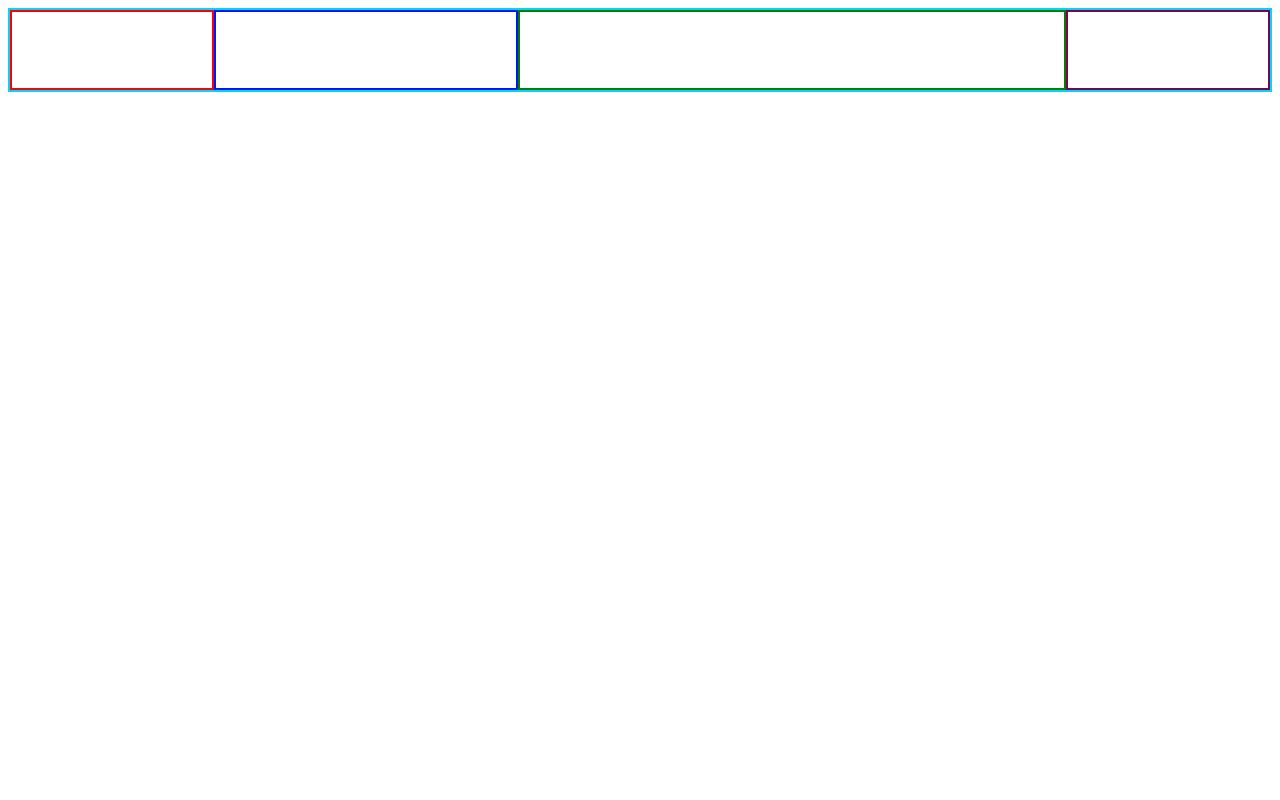
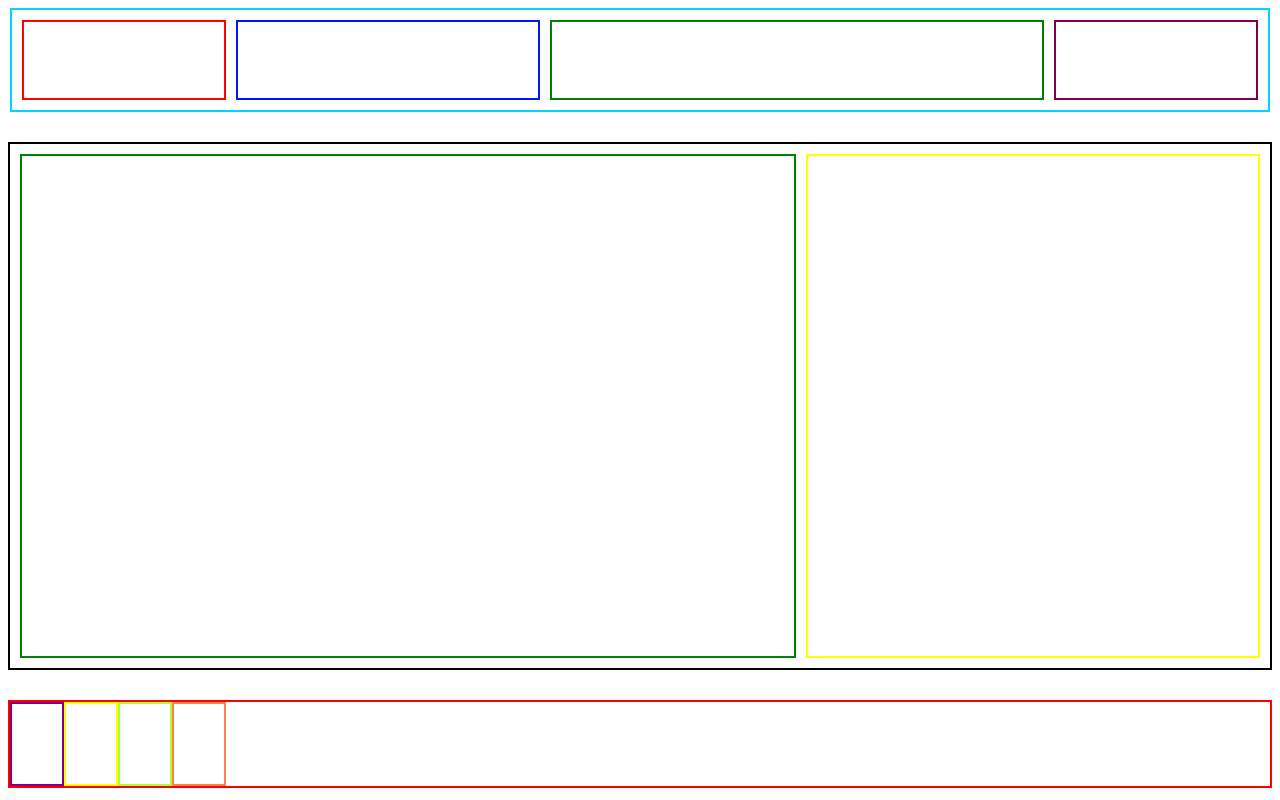
Before and after one commit to Tricxddev/Donation-Platform, a website: page web/landingPage.html in a window 1280 px wide. Drawn offline with Linux system fonts and the light colour scheme.

Commit message:
web updt v2

```diff
--- a/stylesheet/donate.css
+++ b/stylesheet/donate.css
@@ -1,42 +1,91 @@
 .head_class{
     border:  2px solid rgb(0, 213, 255);
     /* height: 2cm; */
-    /* margin: 20px; */
+    margin: 2px;
     /* padding: 10px; */
     /* position: relative; */
     align-items: center;
     display: flex;
-    justify-content: space-between;
+    justify-content: space-around;
+
 }
-.div1{
+.head_div1{
     border:  2px solid red;
     /* display: inline-flex; */
-    /* margin: 10px; */
+    margin: 10px;
     width: 200px;
     height: 2cm;
 
 }
-.div2{
+.head_div2{
     border:  2px solid  rgb(0, 21, 255);
     /* display: inline-flex; */
     /* margin: 10px; */
     width: 300px;
     height: 2cm;
 }
-.div3{
+.head_div3{
     border:  2px solid green;
     /* display: inline-flex; */
-    /* margin: 10px; */
+    margin: 10px;
     width: 200px;
     height: 2cm;
     flex: 1;
+}
+.head_div4{
+    border:  2px solid rgb(128, 0, 73);
+    /* display: inline-flex; */
+    margin-right: 10px;
+    width: 200px;
+    height: 2cm;
+}
+
+
+.body_div{
+    border: 2px solid black;
+    margin-top: 30px;
+    display: flex;
 
 }
-.div4{
-    border:  2px solid rgb(128, 0, 73);
-    /* display: inline-flex; */
-    /* margin: 10px; */
-    width: 200px;
-    height: 2cm;
 
+.body_part1{
+    margin: 10px;
+    border: 2px solid green;
+    height: 500px;
+    /* display: flex; */
+    flex: 1;
 }
+.body_part2{
+    margin: 10px 10px 10px 0px;
+    border: 2px solid yellow;
+    height: 500px;
+    width: 450px;
+    /* display: flex; */
+   align-items: end;
+}
+.foot_sectn{
+    margin-top: 30px;
+    border: 2px solid red;
+    display: flex;
+}
+
+.foot_div1{
+    border: 2px solid purple;
+    height: 80px;
+    width: 50px;
+}
+.foot_div2{
+    border: 2px solid yellow;
+    height: 80px;
+    width: 50px;
+}
+.foot_div3{
+    border: 2px solid greenyellow;
+    height: 80px;
+    width: 50px;
+}
+.foot_div4{
+    border: 2px solid coral;
+    height: 80px;
+    width: 50px;
+}
--- a/web/landingPage.html
+++ b/web/landingPage.html
@@ -10,12 +10,27 @@
     <header >
         <section class="head_class">
 
-            <div class="div1"></div>
-            <div class="div2"></div>
-            <div class="div3"></div>
-            <div class="div4"></div>
+            <div class="head_div1"></div>
+            <div class="head_div2"></div>
+            <div class="head_div3"></div>
+            <div class="head_div4"></div>
 
         </section>
+
     </header>
+    <section class="body_cont">
+        <div class="body_div">
+            <div class="body_part1"></div>
+            <div class="body_part2"></div>
+        </div>
+    </section>
+    <footer>
+        <section class="foot_sectn">
+            <div class="foot_div1"></div>
+            <div class="foot_div2"></div>
+            <div class="foot_div3"></div>
+            <div class="foot_div4"></div>
+        </section>
+    </footer>
 </body>
 </html>
```
